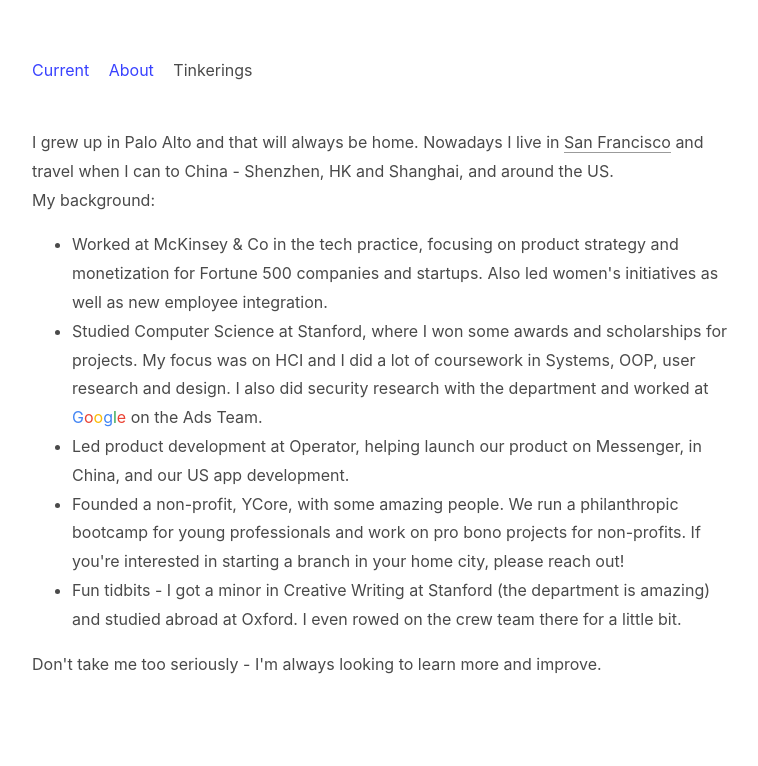
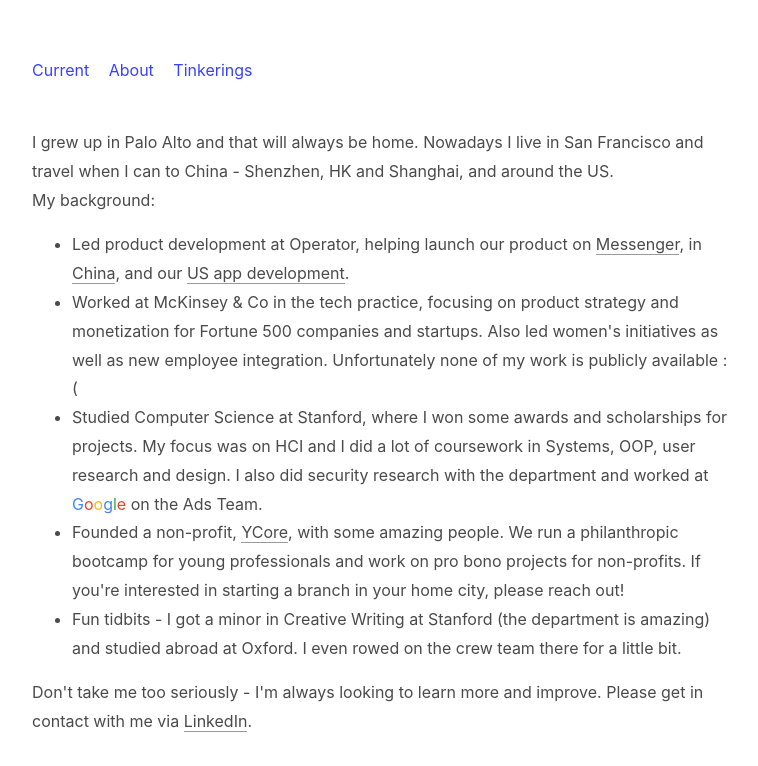
Before and after one commit to vivianmshen/personalpage, a plain HTML site: page about.html in a window 1280 px wide. Shown: the whole page, without its empty margins (258-1016 px from the left). Drawn offline with Linux system fonts and the light colour scheme.

Commit message:
Added tinkerings page

```diff
--- a/about.html
+++ b/about.html
@@ -15,23 +15,23 @@
 		<section class="nav-bar">
 			<li><a href="index.html" class="header-link">Current</a></li>
 			<li><a href="#" class="header-link">About</a></li>
-			<li>Tinkerings</li>
+			<li><a href="tinkerings.html" class="header-link">Tinkerings</a></li>
 			<!--<li>Archive</li>-->
 		</section>
 		<section class="intro">
 			<p>I grew up in Palo Alto and that will always be home.
-			Nowadays I live in <a href="#" class="body-link">San Francisco</a> and travel when I can to China - Shenzhen, HK and Shanghai, and around the US.<br>
+			Nowadays I live in San Francisco and travel when I can to China - Shenzhen, HK and Shanghai, and around the US.<br>
 			My background:</p>
 			<ul>
-				<li>Worked at McKinsey & Co in the tech practice, focusing on product strategy and monetization for Fortune 500 companies and startups. Also led women's initiatives as well as new employee integration.</li>
+				<li>Led product development at Operator, helping launch our product on <a href="https://www.engadget.com/2016/04/13/here-are-all-the-facebook-messenger-bots-we-know-about-so-far/" class="body-link">Messenger</a>, in <a href="https://techcrunch.com/2016/09/22/operator-dials-china/" class="body-link">China</a>, and our <a href="https://techcrunch.com/2016/08/16/the-shopinator/" class="body-link">US app development</a>.</li>
+				<li>Worked at McKinsey & Co in the tech practice, focusing on product strategy and monetization for Fortune 500 companies and startups. Also led women's initiatives as well as new employee integration. Unfortunately none of my work is publicly available :(</li>
 				<li>Studied Computer Science at Stanford, where I won some awards and scholarships for projects. My focus was on HCI and I did a lot of coursework in Systems, OOP, user research and design. I also did security research with the department and worked at
 				<span style='color: #4285F4'>G</span><span style='color: #EA4335'>o</span><span style='color: #FBBC05'>o</span><span style='color: #4285F4'>g</span><span style='color: #34A853'>l</span><span style='color: #EA4335'>e</span>
 				on the Ads Team.</li>
-				<li>Led product development at Operator, helping launch our product on Messenger, in China, and our US app development.</li>
-				<li>Founded a non-profit, YCore, with some amazing people. We run a philanthropic bootcamp for young professionals and work on pro bono projects for non-profits. If you're interested in starting a branch in your home city, please reach out!</li>
+				<li>Founded a non-profit, <a href="https://ycore.org/" class="body-link">YCore</a>, with some amazing people. We run a philanthropic bootcamp for young professionals and work on pro bono projects for non-profits. If you're interested in starting a branch in your home city, please reach out!</li>
 				<li>Fun tidbits - I got a minor in Creative Writing at Stanford (the department is amazing) and studied abroad at Oxford. I even rowed on the crew team there for a little bit.</li>
 			</ul>
-			<p>Don't take me too seriously - I'm always looking to learn more and improve. <br>
+			<p>Don't take me too seriously - I'm always looking to learn more and improve. Please get in contact with me via <a href="https://www.linkedin.com/m/vivianmshen" class="body-link">LinkedIn</a>.<br>
 			</p>
 		</section>
 	</div>
```
Also changed, not shown: index.html (+2 -2 lines), tinkerings.html (added, +25 -0 lines).
